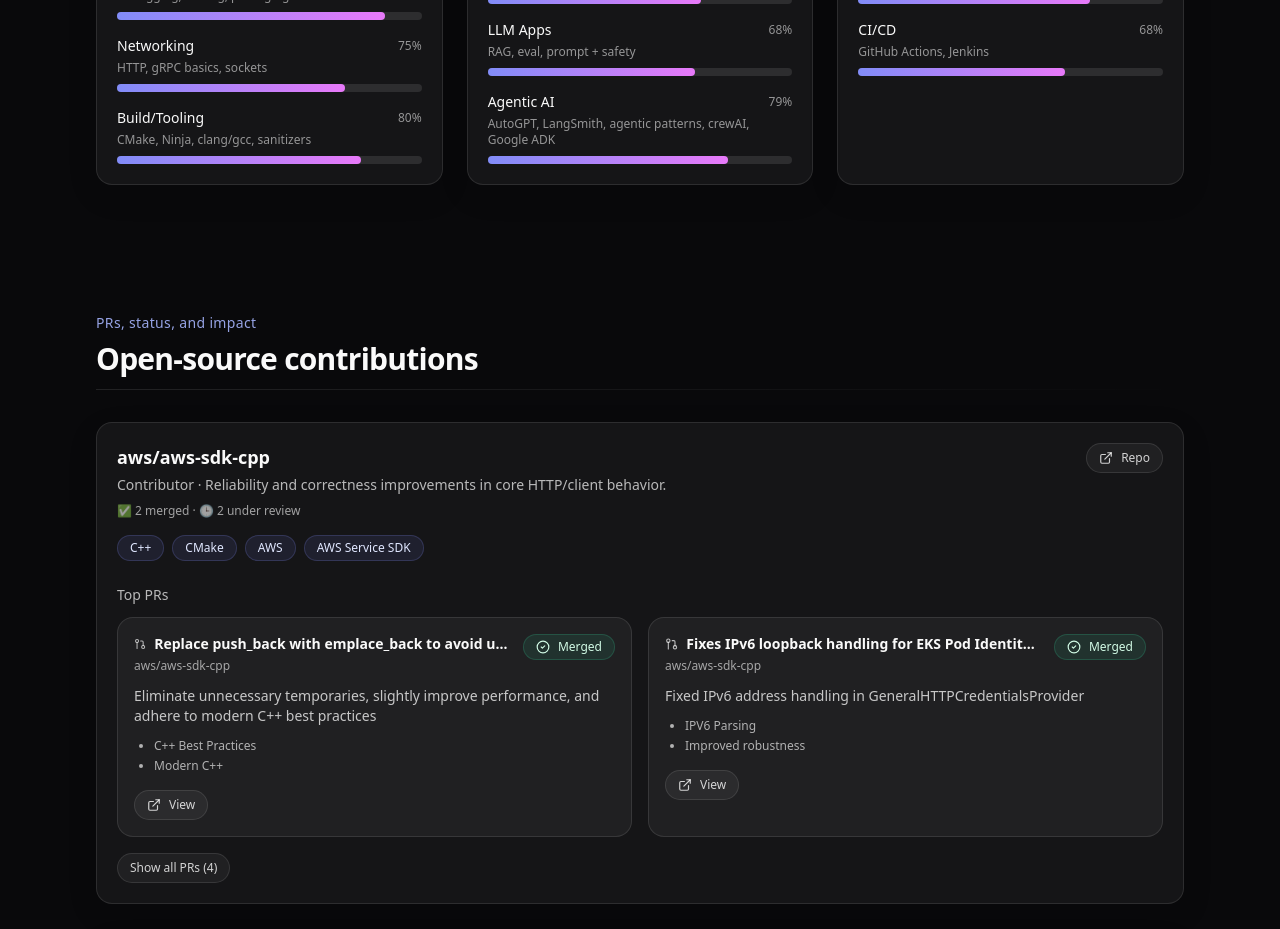
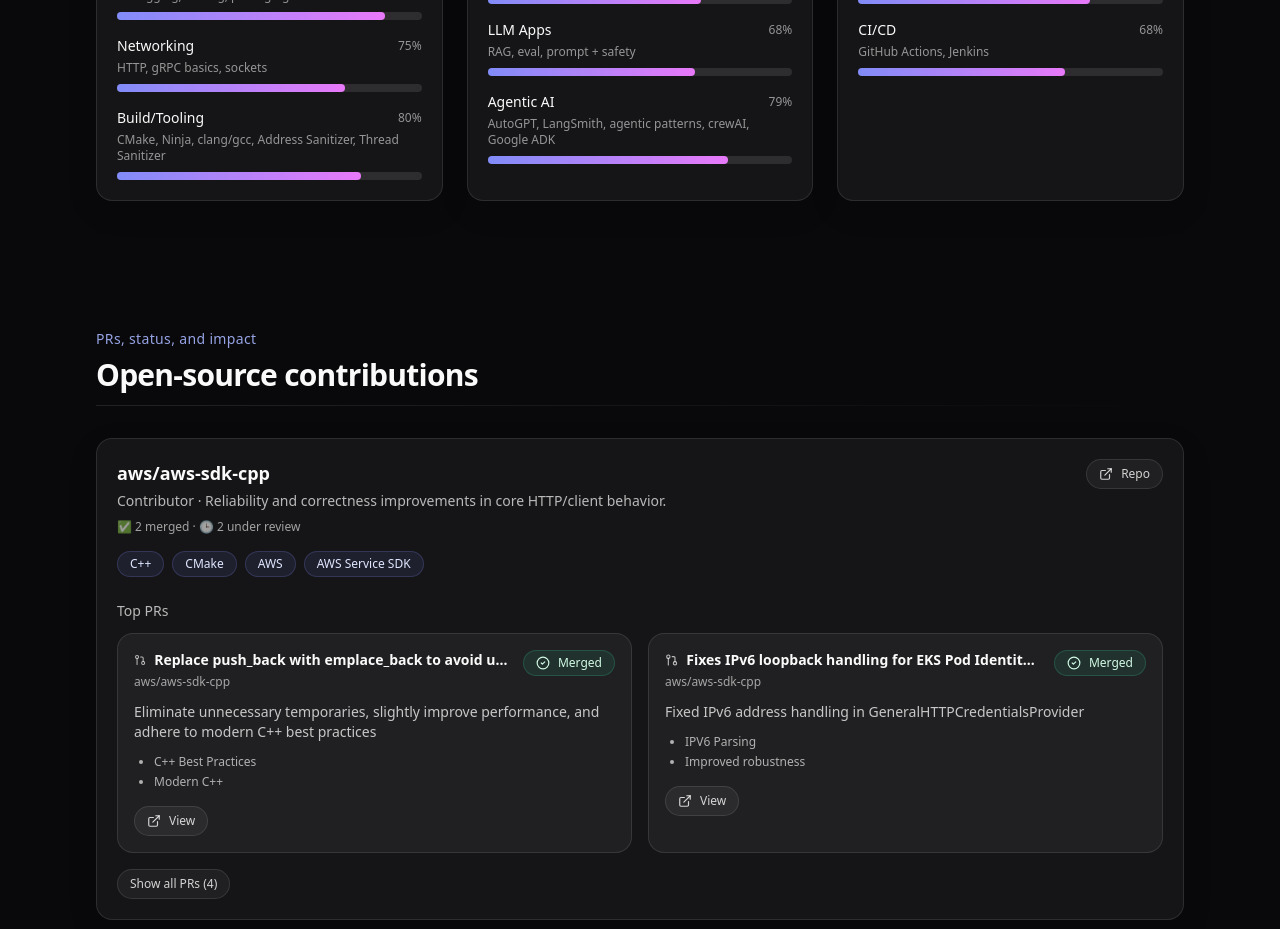
Before and after one commit to rajanyadav0307/rajan-portfolio, a React (Vite) app: page / in a window 1280 px wide. Shown: the part 1920-2849 px from the top of the page. Built offline with nearby package versions, Linux system fonts and the light colour scheme.

Commit message:
Build/Tools Update

```diff
--- a/src/content/profile.ts
+++ b/src/content/profile.ts
@@ -115,7 +115,7 @@
           { label: "C++ (17/20/23)", level: 90, note: "RAII, templates, perf, concurrency, Synchronization, STL" },
           { label: "Linux", level: 88, note: "debugging, tooling, packaging" },
           { label: "Networking", level: 75, note: "HTTP, gRPC basics, sockets" },
-          { label: "Build/Tooling", level: 80, note: "CMake, Ninja, clang/gcc, sanitizers" }
+          { label: "Build/Tooling", level: 80, note: "CMake, Ninja, clang/gcc, Address Sanitizer, Thread Sanitizer"}
         ]
       },
       {
```
